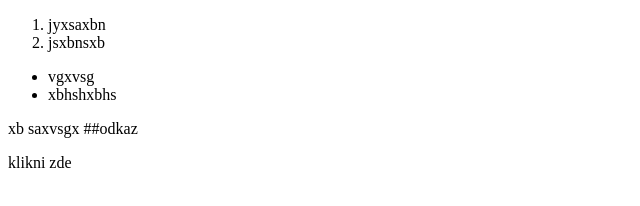
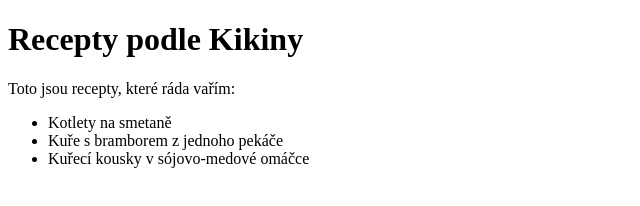
Before and after one commit to Kristynasavelova/weby, a plain HTML site: page index.html in a window 1280 px wide. Shown: the whole page, without its empty margins (0-640 px from the left). Drawn offline with Linux system fonts and the light colour scheme.

Commit message:
Update index.html with recipe details and links
Removed old list items and added a header and description for recipes. Updated the unordered list with new recipe links.

```diff
--- a/index.html
+++ b/index.html
@@ -6,20 +6,13 @@
     <title>Document</title>
 </head>
 <body>
-    <ol>
-        <li>jyxsaxbn</li>
-        <li>jsxbnsxb</li>
-    </ol>
+    <h1>Recepty podle Kikiny</h1>
+    <p>Toto jsou recepty, které ráda vařím:</p>
 
     <ul>
-        <li>vgxvsg</li>
-        <li>xbhshxbhs</li>
+        <li><a href="kotlety.html"></a>Kotlety na smetaně</a></li>
+        <li><a href="pekac.html"></a>Kuře s bramborem z jednoho pekáče</a></li>
+        <li><a href="sojovomedovka.html"></a>Kuřecí kousky v sójovo-medové omáčce</a></li>
     </ul>
-
-    xb saxvsgx
-
-    ##odkaz
-    <a href="google.com"></a><p>klikni zde</p>
-
 </body>
 </html>
```
